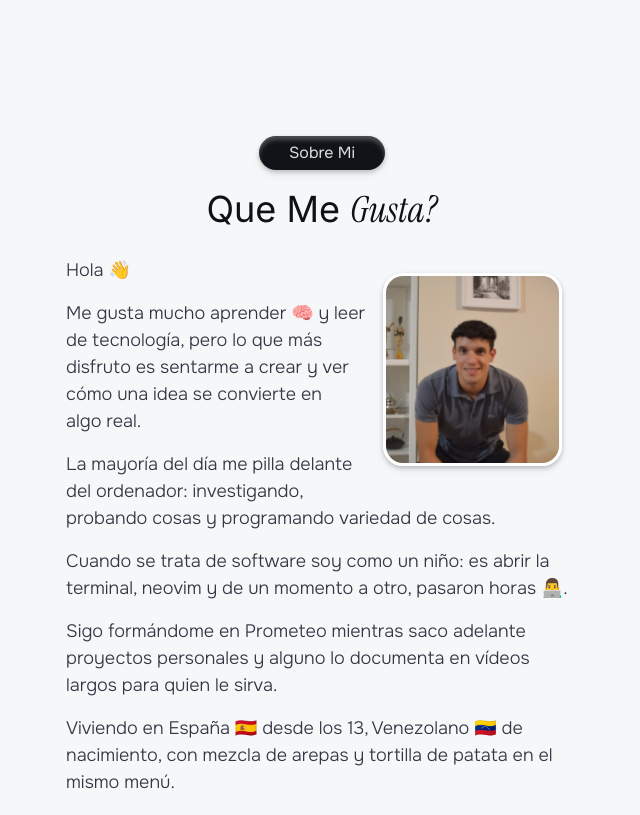
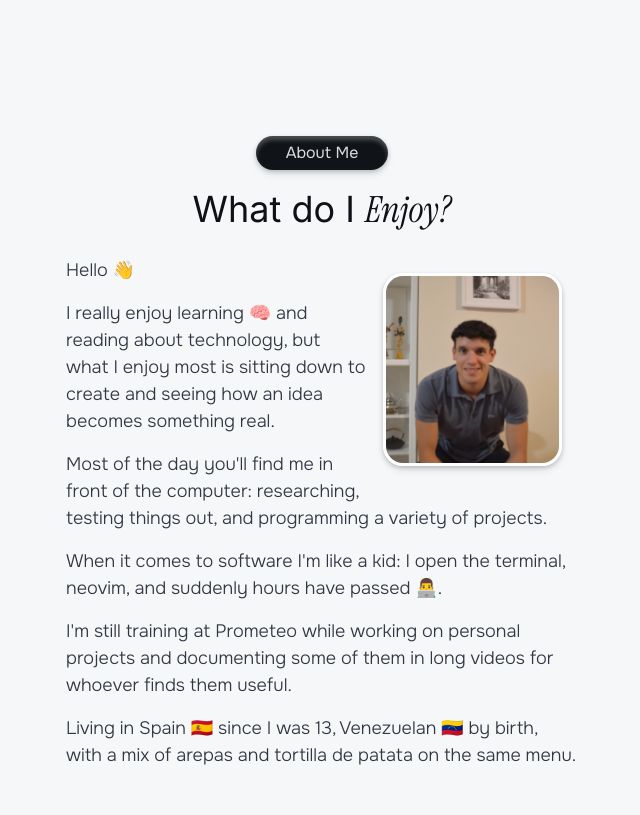
Before and after one commit to ricard0g/ricardoguzman-portfolio, an Astro site: page /en in a window 1280 px wide. Shown: the part 720-1535 px from the top of the page, without its empty margins (318-958 px from the left). Built offline with nearby package versions, Linux system fonts and the light colour scheme; Astro itself is replaced by a stand-in of ours.

Commit message:
feat: enhance About component with internationalization support for English and Spanish

```diff
--- a/src/components/About.astro
+++ b/src/components/About.astro
@@ -1,39 +1,79 @@
 ---
-import myPhoto from '../assets/foto-personal-modified.webp';
+import myPhoto from "../assets/foto-personal-modified.webp";
+
+interface Props {
+	badge: string;
+	heading: string;
+	headingAccent: string;
+	image: {
+		alt: string;
+		title: string;
+	};
+	p1: string;
+	p2: string;
+	p3: string;
+	p4: string;
+	p5: string;
+	p6: string;
+}
+
+const { badge, heading, headingAccent, image, p1, p2, p3, p4, p5, p6 } =
+	Astro.props;
 ---
 
-<section id="about-section" class="about__container flex justify-center items-center w-full scroll-mt-10 mt-[15vh] py-[5vh] px-0">
-    <div class="about__wrapper flex flex-col justify-center content-center gap-y-[1.5vh] w-[40%] max-[1250px]:w-[60%] max-[768px]:w-[80%] max-[425px]:w-[90%] text-center">
-        <span class="badge">Sobre Mi</span>
-        <h2 class="section-heading">Que Me <span class="accent-text">Gusta?</span></h2>
+<section
+	id="about-section"
+	class="about__container flex justify-center items-center w-full scroll-mt-10 mt-[15vh] py-[5vh] px-0"
+>
+	<div
+		class="about__wrapper flex flex-col justify-center content-center gap-y-[1.5vh] w-[40%] max-[1250px]:w-[60%] max-[768px]:w-[80%] max-[425px]:w-[90%] text-center"
+	>
+		<span class="badge">{badge}</span>
+		<h2 class="section-heading">
+			{heading}
+			<span class="accent-text">{headingAccent}</span>
+		</h2>
 		<div class="about__content-wrapper text-left float-end">
-            <div class="about__personal-image-container max-w-[35%] m-[1rem] float-end">
-                <img class="max-w-full block border-[3px] border-white rounded-main shadow-m" src={myPhoto.src}
-                    alt="Ricardo Guzman sentado en una silla sonriendo" title="Soy yo! Ricardo Guzman">
+			<div
+				class="about__personal-image-container max-w-[35%] m-[1rem] float-end"
+			>
+				<img
+					class="max-w-full block border-[3px] border-white rounded-main shadow-m"
+					src={myPhoto.src}
+					alt={image.alt}
+					title={image.title}
+				/>
 			</div>
 
-            <p class="mb-[1rem] text-[1.125rem] max-[768px]:text-[1rem] font-light">Hola 👋</p>
-            <p class="mb-[1rem] text-[1.125rem] max-[768px]:text-[1rem] font-light">
-                Me gusta mucho aprender 🧠 y leer de tecnología, pero lo que más disfruto es sentarme a crear y
-                ver
-                cómo una idea se convierte en algo real.
+			<p
+				class="mb-[1rem] text-[1.125rem] max-[768px]:text-[1rem] font-light"
+			>
+				{p1}
 			</p>
-            <p class="mb-[1rem] text-[1.125rem] max-[768px]:text-[1rem] font-light">
-                La mayoría del día me pilla delante del ordenador: investigando, probando cosas y programando
-                variedad de cosas.
+			<p
+				class="mb-[1rem] text-[1.125rem] max-[768px]:text-[1rem] font-light"
+			>
+				{p2}
 			</p>
-            <p class="mb-[1rem] text-[1.125rem] max-[768px]:text-[1rem] font-light">
-                Cuando se trata de software soy como un niño: es abrir la terminal, neovim y de un momento a
-                otro, pasaron horas 👨‍💻.
+			<p
+				class="mb-[1rem] text-[1.125rem] max-[768px]:text-[1rem] font-light"
+			>
+				{p3}
 			</p>
-            <p class="mb-[1rem] text-[1.125rem] max-[768px]:text-[1rem] font-light">
-                Sigo formándome en Prometeo mientras saco adelante proyectos personales y alguno lo documenta
-                en vídeos largos para quien le sirva.
+			<p
+				class="mb-[1rem] text-[1.125rem] max-[768px]:text-[1rem] font-light"
+			>
+				{p4}
 			</p>
-            <p class="mb-[1rem] text-[1.125rem] max-[768px]:text-[1rem] font-light">
-                Viviendo en España 🇪🇸 desde los 13, Venezolano 🇻🇪 de nacimiento, con mezcla de arepas y
-                tortilla de patata en el mismo
-                menú.
+			<p
+				class="mb-[1rem] text-[1.125rem] max-[768px]:text-[1rem] font-light"
+			>
+				{p5}
+			</p>
+			<p
+				class="mb-[1rem] text-[1.125rem] max-[768px]:text-[1rem] font-light"
+			>
+				{p6}
 			</p>
 		</div>
 	</div>
--- a/src/pages/en/index.astro
+++ b/src/pages/en/index.astro
@@ -24,7 +24,18 @@ const t = translations.en;
             subheading={t.hero.subheading}
             description={t.hero.description}
         />
-        <About />
+        <About
+            badge={t.about.badge}
+            heading={t.about.heading}
+            headingAccent={t.about.headingAccent}
+            image={t.about.image}
+            p1={t.about.p1}
+            p2={t.about.p2}
+            p3={t.about.p3}
+            p4={t.about.p4}
+            p5={t.about.p5}
+            p6={t.about.p6}
+        />
         <Portfolio />
         <Contact />
     </main>
--- a/src/pages/index.astro
+++ b/src/pages/index.astro
@@ -24,7 +24,18 @@ const t = translations.es;
             subheading={t.hero.subheading}
             description={t.hero.description}
         />
-        <About />
+        <About
+            badge={t.about.badge}
+            heading={t.about.heading}
+            headingAccent={t.about.headingAccent}
+            image={t.about.image}
+            p1={t.about.p1}
+            p2={t.about.p2}
+            p3={t.about.p3}
+            p4={t.about.p4}
+            p5={t.about.p5}
+            p6={t.about.p6}
+        />
         <Portfolio />
         <Contact />
     </main>
```
Lines whose indentation alone changed are shown as unchanged.
